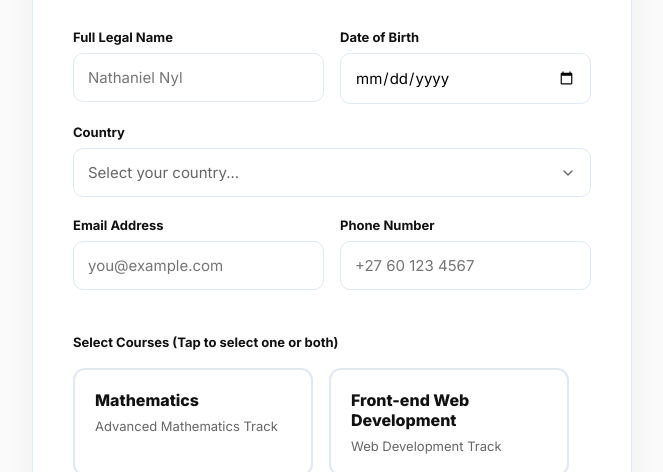
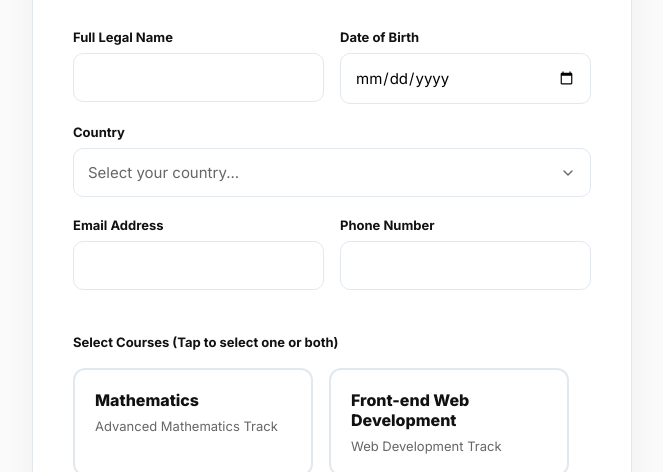
Before and after one commit to Nathaniel-971/nylwebdev, a plain HTML site: page admission.html in a window 1280 px wide. Shown: the part 328-800 px from the top of the page, without its empty margins (308-971 px from the left). Drawn offline with nearby package versions, Linux system fonts and the light colour scheme.

Commit message:
Update admission.html

```diff
--- a/admission.html
+++ b/admission.html
@@ -70,7 +70,6 @@
     .id-box .label { font-size: 11px; text-transform: uppercase; color: var(--gray); font-weight: 700; }
     .id-box .value { font-family: monospace; font-size: 22px; font-weight: 800; color: var(--black); }
 
-    /* INLINE ERROR */
     .error-msg { display: none; background: #FEF2F2; color: #B91C1C; border: 1px solid #FECACA; padding: 12px; border-radius: 8px; font-size: 13px; font-weight: 600; margin-bottom: 16px; }
 
     @media (max-width: 768px) { .form-card { padding: 24px; } .row { grid-template-columns: 1fr; } }
@@ -99,7 +98,7 @@
 
             <form id="admissionForm" autocomplete="off">
                 <div class="row">
-                    <div class="form-group"><label>Full Legal Name</label><input type="text" id="fullName" required placeholder="Nathaniel Nyl" autocomplete="off"></div>
+                    <div class="form-group"><label>Full Legal Name</label><input type="text" id="fullName" required autocomplete="off"></div>
                     <div class="form-group"><label>Date of Birth</label><input type="date" id="dob" required autocomplete="off"></div>
                 </div>
 
@@ -124,8 +123,8 @@
                 </div>
 
                 <div class="row">
-                    <div class="form-group"><label>Email Address</label><input type="email" id="email" required placeholder="you@example.com" autocomplete="off"></div>
-                    <div class="form-group"><label>Phone Number</label><input type="tel" id="phone" required placeholder="+27 60 123 4567" autocomplete="off"></div>
+                    <div class="form-group"><label>Email Address</label><input type="email" id="email" required autocomplete="off"></div>
+                    <div class="form-group"><label>Phone Number</label><input type="tel" id="phone" required autocomplete="off"></div>
                 </div>
 
                 <div class="form-group" style="margin-top: 24px;">
@@ -157,8 +156,8 @@
             <div class="error-msg" id="loginError"></div>
 
             <form id="loginForm" autocomplete="off">
-                <div class="form-group"><label>Email Address</label><input type="email" id="loginEmail" required placeholder="you@example.com" autocomplete="off"></div>
-                <div class="form-group"><label>Password</label><input type="password" id="loginPass" required placeholder="••••••••" autocomplete="new-password"></div>
+                <div class="form-group"><label>Email Address</label><input type="email" id="loginEmail" required autocomplete="off"></div>
+                <div class="form-group"><label>Password</label><input type="password" id="loginPass" required autocomplete="new-password"></div>
                 <button type="submit" class="btn" id="loginBtn">Sign In</button>
             </form>
         </div>
@@ -188,7 +187,6 @@
     let selectedCourses = [];
     let selectedCountry = "";
 
-    // CUSTOM DROPDOWN LOGIC
     window.toggleCountryDropdown = function() {
         document.getElementById('countryOptions').classList.toggle('active');
         document.querySelector('.select-trigger').classList.toggle('active');
@@ -271,14 +269,11 @@
         const tempPassword = "IFB2027!" + Math.floor(Math.random() * 10000);
 
         try {
-            // 1. Create Auth User
             const userCredential = await createUserWithEmailAndPassword(auth, email, tempPassword);
             const user = userCredential.user;
 
-            // Wait 500ms for Auth token to propagate to Firestore
             await new Promise(resolve => setTimeout(resolve, 500));
 
-            // 2. Save Document
             await setDoc(doc(db, "users", user.uid), {
                 name: name,
                 email: email,
@@ -291,7 +286,6 @@
                 createdAt: new Date()
             });
 
-            // 3. Show Success
             document.getElementById('applyTab').style.display = 'none';
             document.querySelector('.tabs').style.display = 'none';
             document.getElementById('displayId').innerText = studentId;
```
